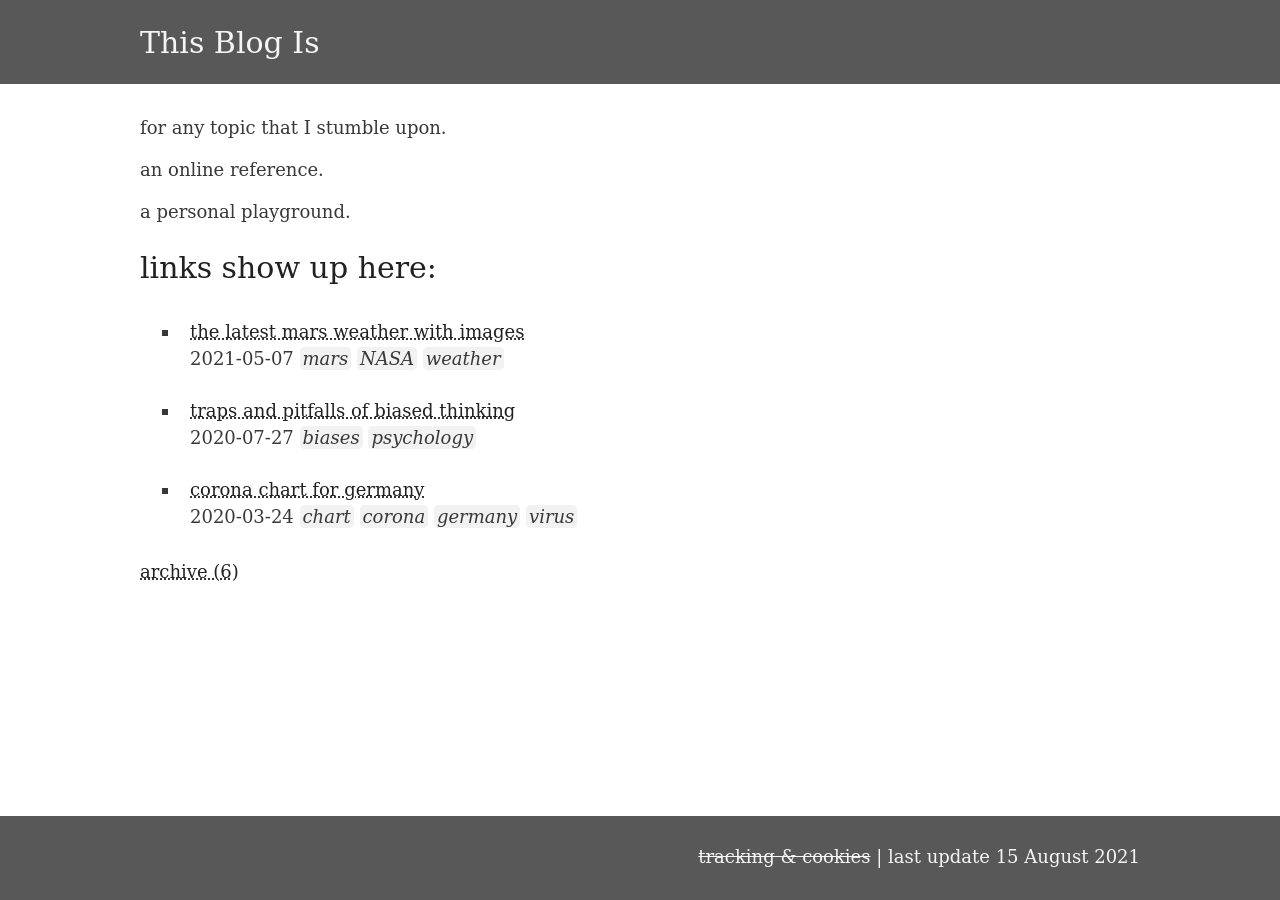
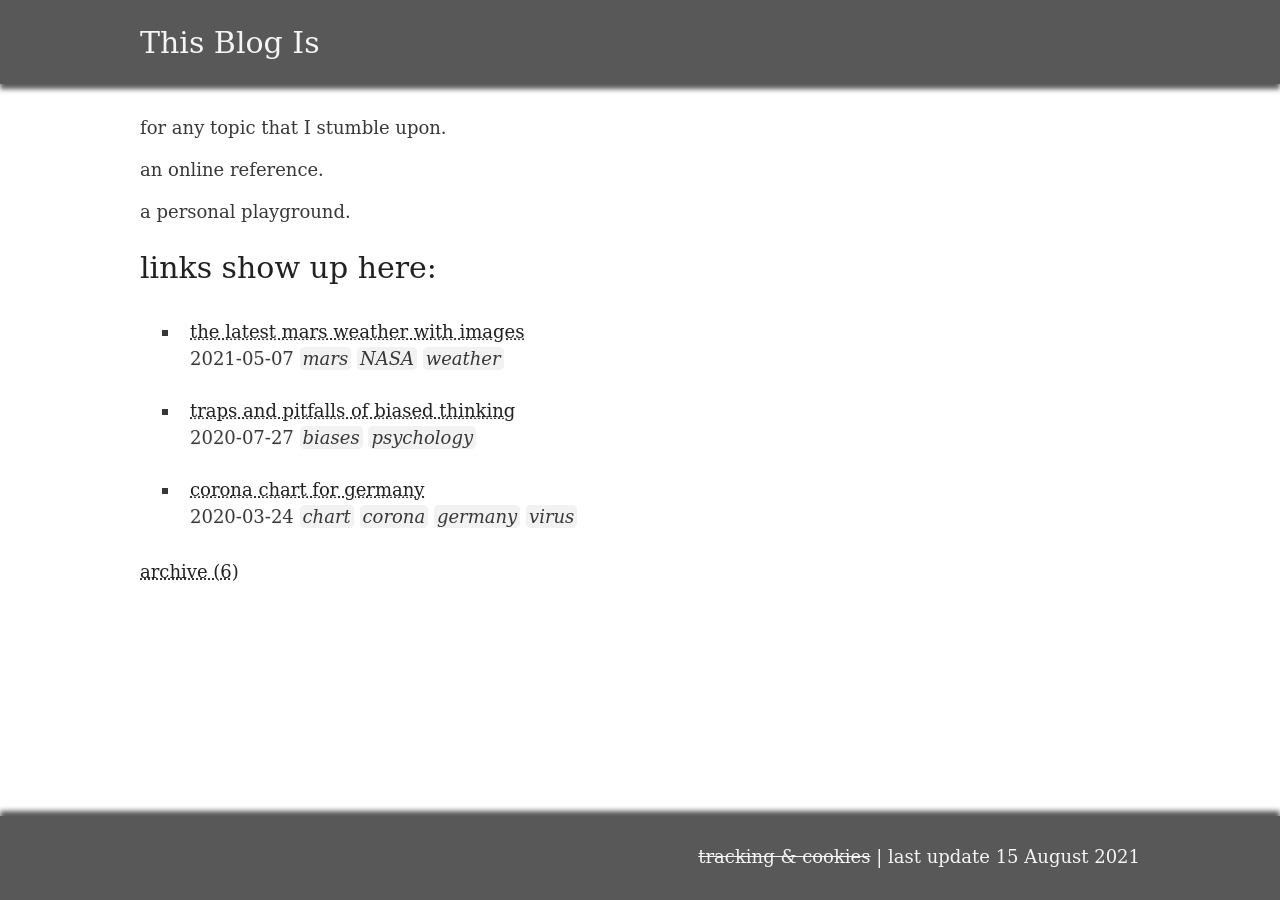
Before and after one commit to ZackDev/zackdev.github.io, a Jekyll site: the page built from pages/index.md, in a window 1280 px wide. Built offline with Jekyll 4.4.1, drawn with Linux system fonts in a browser that asks for light colours.

Commit message:
added some shadow effects

```diff
--- a/_sass/main.scss
+++ b/_sass/main.scss
@@ -199,6 +199,7 @@ li {
   background: $dark_grey;
   z-index: 2;
   opacity: 0.75;
+  box-shadow: 0px 5px 5px $dark_grey;
 }
 
 #header_background {
@@ -231,6 +232,7 @@ li {
   background: $dark_grey;
   z-index: 2;
   opacity: 0.75;
+  box-shadow: 0px -5px 5px $dark_grey;
 }
 
 #footer_background {
@@ -249,7 +251,7 @@ li {
 }
 
 .post_info {
-
+  text-shadow: 1px 1px 1px $light_grey;
 }
 
 #site_details {
```
